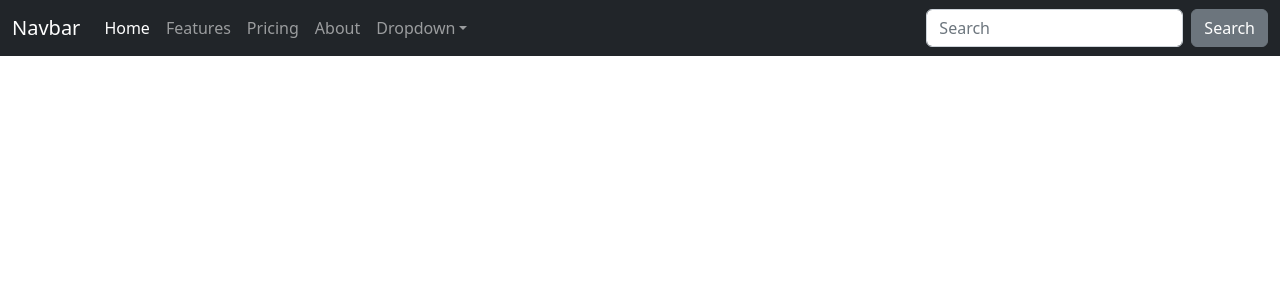
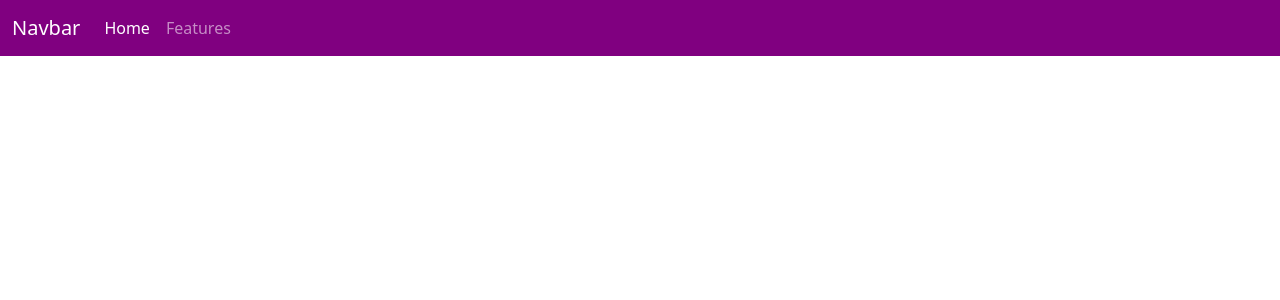
Before and after one commit to allanmauko/snitch-client, a Next.js app in the folder snitch-client/: page /navbar in a window 1280 px wide. Shown: the top 300 px of the page. Built offline with nearby package versions, Linux system fonts and the light colour scheme.

Commit message:
changed layout

```diff
--- a/snitch-client/pages/about.js
+++ b/snitch-client/pages/about.js
@@ -1,9 +1,9 @@
 function About() {
   return (
     <div className="container">
-      <div className="row" style={{ backgroundColor: "plum" }}>
-        <div className="col"> 12345</div>
-        <div className="col">54321</div>
+      <div className="row">
+        <div className="col"><h1>A few words about this blog<br/>platform,  Snitch, and how<br/> this site was made</h1></div>
+        <div className="col"></div>
       </div>
     </div>
   );
--- a/snitch-client/pages/home.js
+++ b/snitch-client/pages/home.js
@@ -6,10 +6,10 @@ import Articles from "./articles";
 function App() {
   return (
     <>
-      {/* <Navbar /> */}
-      {/* <About /> */}
+      <Navbar />
+      <About />
       <Articles />
-      {/* <Footer /> */}
+      <Footer />/
     </>
   );
 }
--- a/snitch-client/pages/navbar.js
+++ b/snitch-client/pages/navbar.js
@@ -1,12 +1,10 @@
 import Image from "next/image";
 import Link from "next/link";
-// import {faFacebook,} from "@fortawesome/free-solid-svg-icons"
-// import { FontAwesomeIcon } from '@fortawesome/react-fontawesome';
 
 function Navbar() {
   const user = true;
   return (
-    <nav className="navbar navbar-expand-lg navbar-dark bg-dark">
+    <nav className="navbar navbar-expand-lg navbar-dark"style={{ backgroundColor: "purple" }}>
       <div className="container-fluid">
         <a className="navbar-brand" href="#">
           Navbar
@@ -35,54 +33,7 @@ function Navbar() {
                 Features
               </a>
             </li>
-            <li className="nav-item">
-              <a className="nav-link" href="#">
-                Pricing
-              </a>
-            </li>
-            <li className="nav-item">
-              <a className="nav-link" href="#">
-                About
-              </a>
-            </li>
-            <li className="nav-item dropdown">
-              <a
-                className="nav-link dropdown-toggle"
-                data-bs-toggle="dropdown"
-                href="#"
-                role="button"
-                aria-haspopup="true"
-                aria-expanded="false"
-              >
-                Dropdown
-              </a>
-              <div className="dropdown-menu">
-                <a className="dropdown-item" href="#">
-                  Action
-                </a>
-                <a className="dropdown-item" href="#">
-                  Another action
-                </a>
-                <a className="dropdown-item" href="#">
-                  Something else here
-                </a>
-                <div className="dropdown-divider"></div>
-                <a className="dropdown-item" href="#">
-                  Separated link
-                </a>
-              </div>
-            </li>
           </ul>
-          <form className="d-flex">
-            <input
-              className="form-control me-sm-2"
-              type="text"
-              placeholder="Search"
-            />
-            <button className="btn btn-secondary my-2 my-sm-0" type="submit">
-              Search
-            </button>
-          </form>
         </div>
       </div>
     </nav>
```
